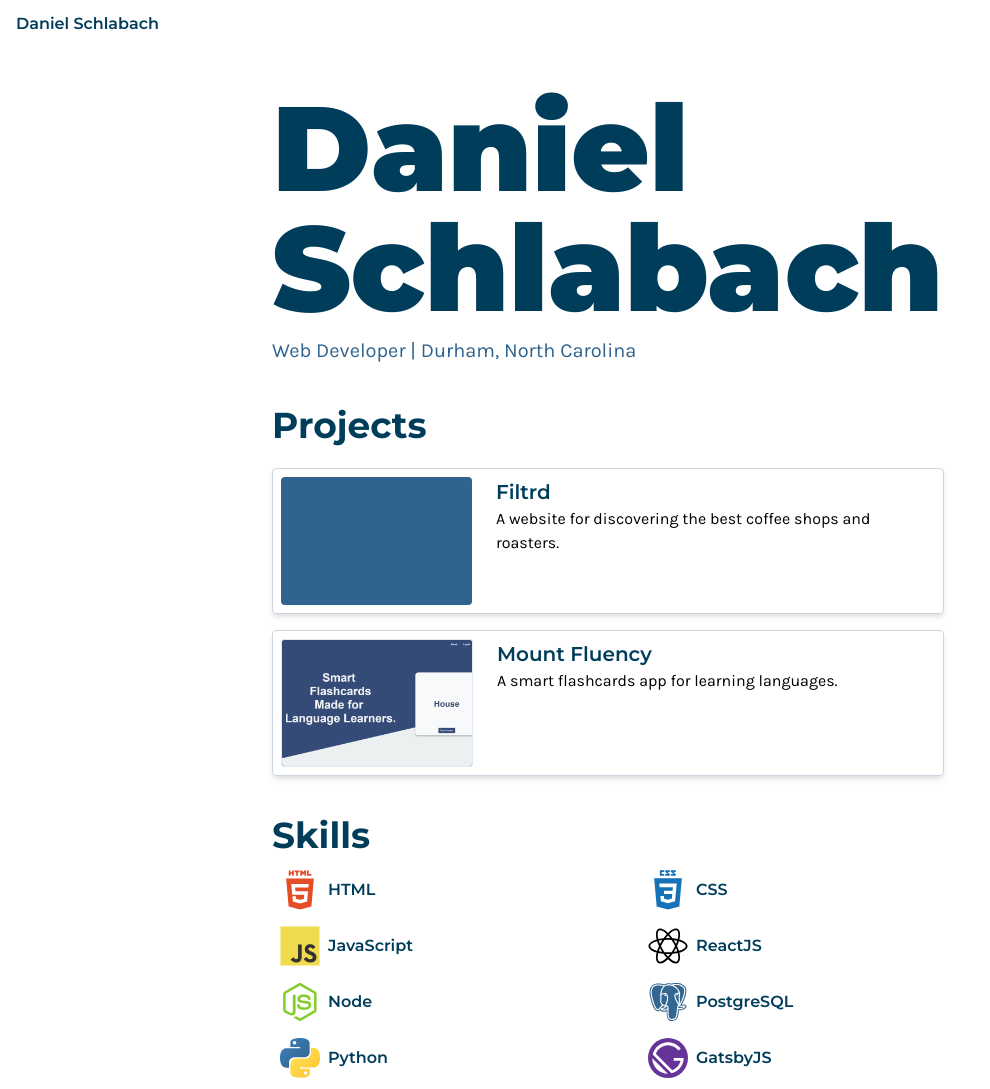
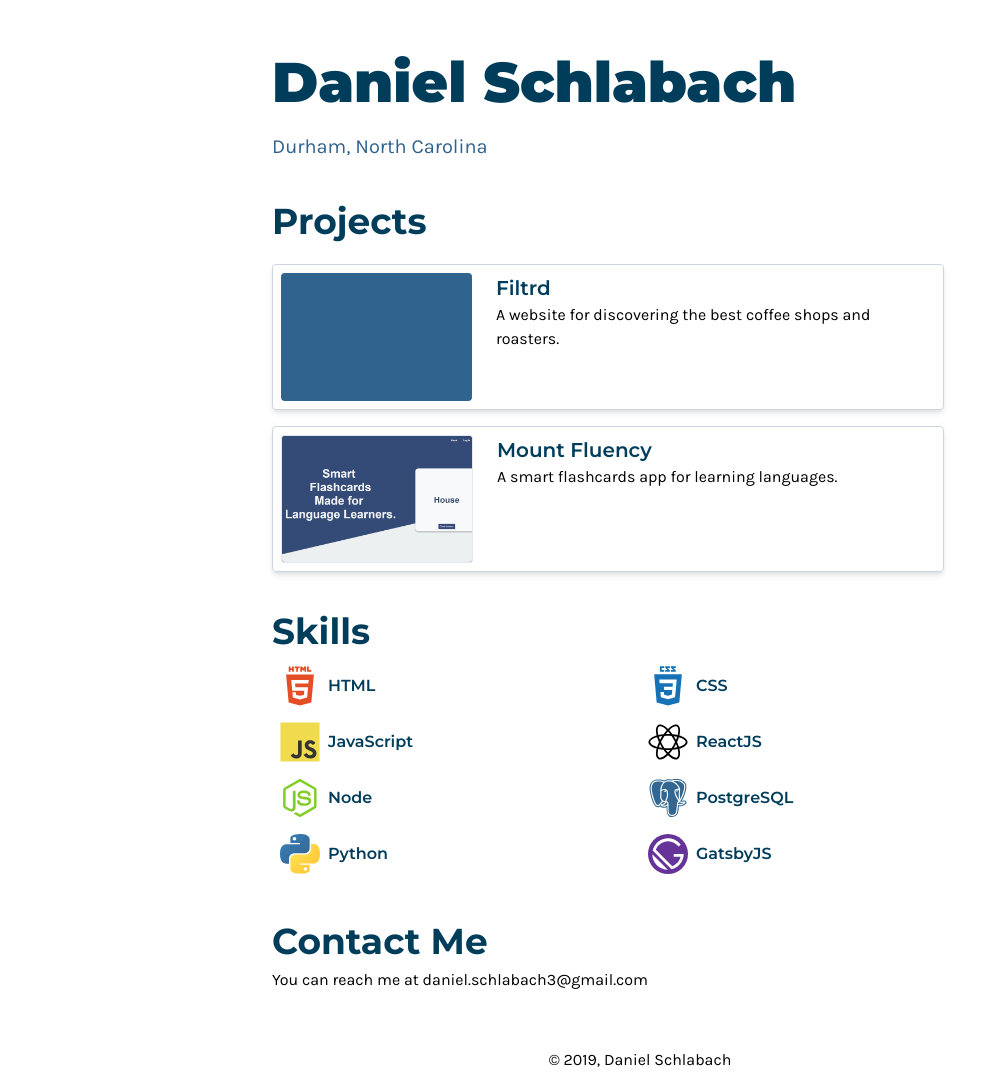
Before and after one commit to dschlabach/dschlabach-old, a Gatsby site: page / in a window 1280 px wide. Shown: the top 1089 px of the page, without its empty margins (0-990 px from the left). Built offline with nearby package versions, Linux system fonts and the light colour scheme; Gatsby itself is replaced by a stand-in of ours.

Commit message:
change font size and remove header

```diff
--- a/src/components/layout.js
+++ b/src/components/layout.js
@@ -26,7 +26,6 @@ const Layout = ({ children }) => {
 
   return (
     <div className="min-h-screen flex flex-col">
-      <Header siteTitle={data.site.siteMetadata.title} />
       <div className="mx-auto flex-1 flex flex-col content-center container lg:max-w-3xl">
         <main className="w-full flex-1">{children}</main>
         <footer className="mt-4 text-center py-2 font-body">
--- a/src/pages/index.js
+++ b/src/pages/index.js
@@ -22,12 +22,10 @@ const IndexPage = () => {
     <Layout>
       <SEO title="Home" />
       <div className="mx-4 mt-10">
-        <h1 className="text-5-1/2xl sm:text-6xl lg:text-xxl leading-none font-black text-deepBlue">
-          Daniel <br></br> Schlabach
+        <h1 className="text-5-1/2xl sm:text-6xlleading-none font-black text-deepBlue">
+          Daniel Schlabach
         </h1>
-        <p className="mt-2 text-blue lg:text-xl">
-          Web Developer | Durham, North Carolina
-        </p>
+        <p className="mt-2 text-blue lg:text-xl">Durham, North Carolina</p>
       </div>
       <section className="mt-8 mx-4">
         <h2 className="font-bold text-4xl">Projects</h2>
--- a/tailwind.config.js
+++ b/tailwind.config.js
@@ -34,7 +34,7 @@ module.exports = {
       },
       fontSize: {
         "5-1/2xl": "3.5rem",
-        xxl: "7.5rem",
+        xxl: "5rem",
       },
     },
   },
```
